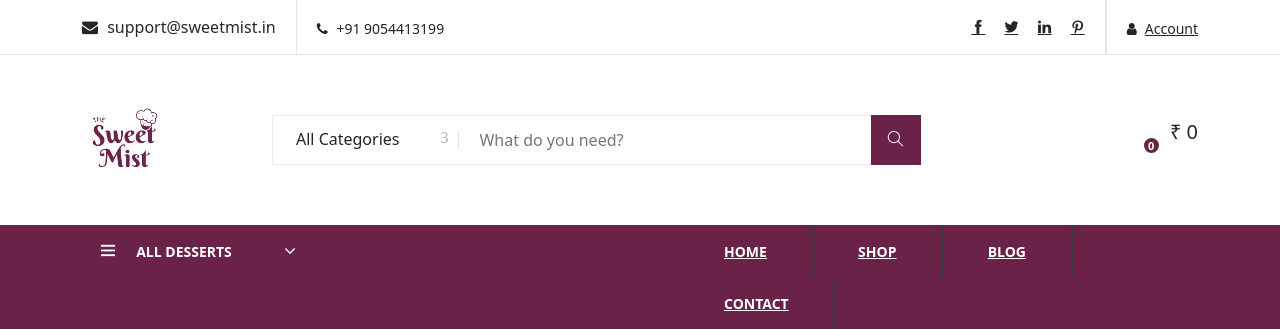
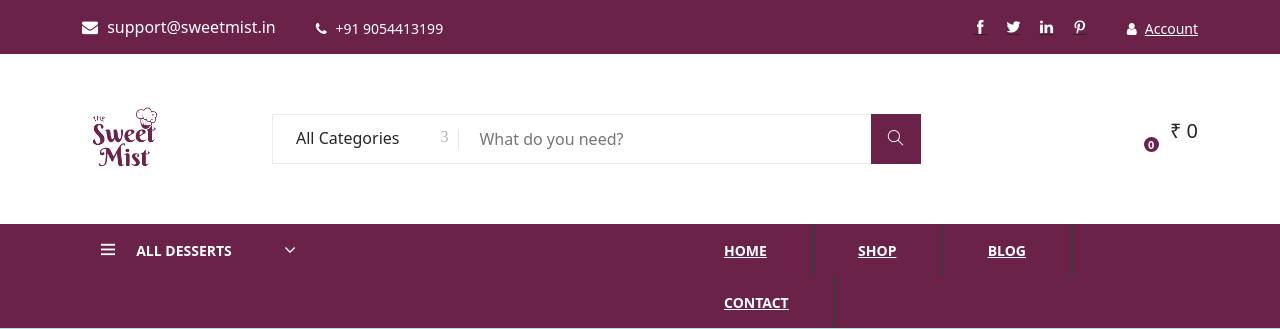
Before and after one commit to DivyamShah02/SweetMist, a Django app: page / in a window 1280 px wide. Shown: the top 329 px of the page. Run offline with Django 4.2, Linux system fonts and the light colour scheme; data comes from the database, SQL or seed files in the repository; both versions use the stored data as it was after the commit; data that the repository does not hold is empty; some libraries are stand-ins or nearby versions; some web fonts are replaced.

Commit message:
changing header, product page & shop | category model added

```diff
--- a/Product/admin.py
+++ b/Product/admin.py
@@ -1,7 +1,11 @@
 from django.contrib import admin
-from .models import Product
+from .models import Product, Category
 
 # Register your models here.
 class AdminProduct(admin.ModelAdmin):
     list_display = ('title','slug','sku','category','price')
 admin.site.register(Product,AdminProduct)
+
+class AdminCategory(admin.ModelAdmin):
+    list_display = ('category',)
+admin.site.register(Category,AdminCategory)
--- a/SweetMist/Utilities/email_sender.py
+++ b/SweetMist/Utilities/email_sender.py
@@ -19,6 +19,12 @@ SMTP_PORT = BOT_CONFIG.get('SMTP Creds','smtp_port')
 EMAIL = decode_base64(BOT_CONFIG.get('SMTP Creds','email'))
 PASSWORD = decode_base64(BOT_CONFIG.get('SMTP Creds','password'))
 DOMAIN = BOT_CONFIG.get("Server", "domain")
+
+SMTP_SERVER = 'smtpout.secureserver.net'
+SMTP_PORT = 465
+EMAIL = 'support@sweetmist.in'
+PASSWORD = 'Navkar@108'
+DOMAIN = ''
 
 def send_order_success_mail(order_id:str, to_email:str):
     try:
--- a/Templates/header.html
+++ b/Templates/header.html
@@ -6,20 +6,24 @@
     </div>
     <!-- Header Section Begin -->
     <header class="header-section">
-        <div class="header-top">
+        <div class="header-top" style="background-color: var(--primary-color);">
             <div class="container">
                 <div class="ht-left">
                     <div class="mail-service">
-                        <i class=" fa fa-envelope"></i>
-                        support@sweetmist.in
+                        <span style="color: #fff !important;">
+                            <i class="fa fa-envelope"></i>
+                            support@sweetmist.in
+                        </span>
                     </div>
                     <div class="phone-service">
-                        <i class=" fa fa-phone"></i>
-                        +91 9054413199
+                        <span style="color: #fff !important;">
+                            <i class="fa fa-phone"></i>
+                            +91 9054413199
+                        </span>
                     </div>
                 </div>
                 <div class="ht-right">
-                    <a href="{% url 'account-list' %}" class="login-panel"><i class="fa fa-user"></i>Account</a>
+                    <a href="{% url 'account-list' %}" class="login-panel" style="color: #fff !important;"><i class="fa fa-user" style="color: #fff !important;"></i>Account</a>
                     <!-- <div class="lan-selector">
                         <select class="language_drop" name="countries" id="countries" style="width:300px;">
                             <option value='yt' data-image="/static/img/flag-1.jpg" data-imagecss="flag yt"
@@ -29,10 +33,10 @@
                         </select>
                     </div> -->
                     <div class="top-social">
-                        <a href="#"><i class="ti-facebook"></i></a>
-                        <a href="#"><i class="ti-twitter-alt"></i></a>
-                        <a href="#"><i class="ti-linkedin"></i></a>
-                        <a href="#"><i class="ti-pinterest"></i></a>
+                        <a href="#"><i style="color: #fff !important;" class="ti-facebook"></i></a>
+                        <a href="#"><i style="color: #fff !important;" class="ti-twitter-alt"></i></a>
+                        <a href="#"><i style="color: #fff !important;" class="ti-linkedin"></i></a>
+                        <a href="#"><i style="color: #fff !important;" class="ti-pinterest"></i></a>
                     </div>
                 </div>
             </div>
--- a/static/css/style.css
+++ b/static/css/style.css
@@ -311,7 +311,7 @@ ol {
 	display: -webkit-box;
 	display: -ms-flexbox;
 	display: flex;
-	border-bottom: 1px solid #e5e5e5;
+	/* border-bottom: 1px solid #e5e5e5; */
 }
 
 .header-top .ht-left {
@@ -322,7 +322,7 @@ ol {
 	font-size: 16px;
 	color: #252525;
 	float: left;
-	border-right: 1px solid #E5E5E5;
+	/* border-right: 1px solid #E5E5E5; */
 	padding-top: 15px;
 	padding-bottom: 15px;
 	padding-right: 20px;
@@ -356,7 +356,7 @@ ol {
 	color: #252525;
 	display: inline-block;
 	padding-left: 20px;
-	border-left: 1px solid #e5e5e5;
+	/* border-left: 1px solid #e5e5e5; */
 	padding-top: 18px;
 	padding-bottom: 15px;
 }
@@ -376,7 +376,7 @@ ol {
 	padding-right: 20px;
 	padding-top: 15px;
 	padding-bottom: 15px;
-	border-right: 1px solid #e5e5e5;
+	/* border-right: 1px solid #e5e5e5; */
 }
 
 .header-top .ht-right .top-social a {
@@ -1690,7 +1690,7 @@ ol {
 -----------------------*/
 
 .product-shop {
-	padding-top: 80px;
+	/* padding-top: 80px; */
 	padding-bottom: 80px;
 }
 
--- a/static/js/main.js
+++ b/static/js/main.js
@@ -238,10 +238,10 @@
 			var newVal = parseFloat(oldValue) + 1;
 		} else {
 			// Don't allow decrementing below zero
-			if (oldValue > 0) {
+			if (oldValue > 1) {
 				var newVal = parseFloat(oldValue) - 1;
 			} else {
-				newVal = 0;
+				newVal = 1;
 			}
 		}
 		$button.parent().find('input').val(newVal);
```
Also changed, not shown: Product/models.py (+7 -6 lines), Product/views.py (+15 -3 lines), Templates/Product/product.html (+7 -7 lines), Templates/Product/shop.html (+11 -8 lines), Product/migrations/0003_category.py (added), db.sqlite3, 1 other file.
